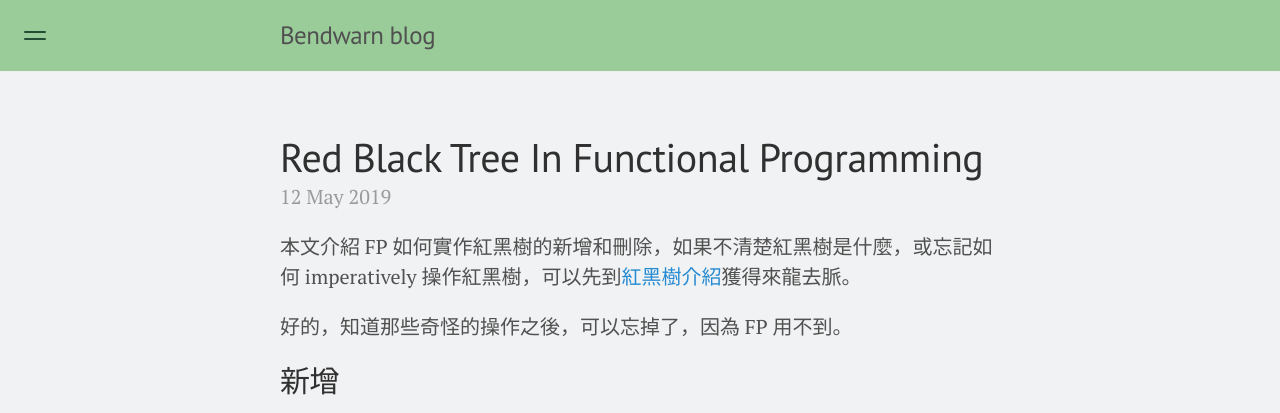
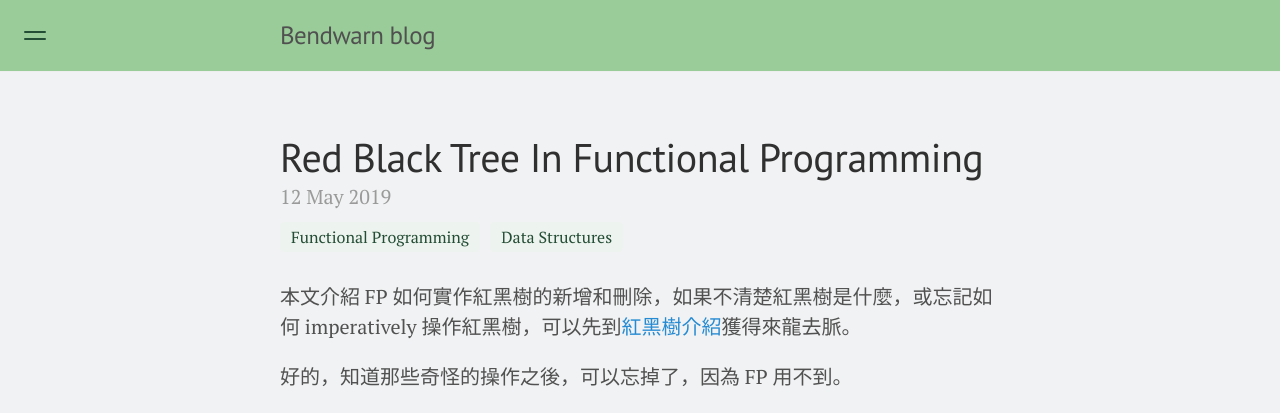
Before and after one commit to bendwarn/bendwarn.github.io, a Jekyll site: the page built from _posts/2019-05-12-red-black-tree-in-FP.md, in a window 1280 px wide. Shown: the top 413 px of the page. Built offline with Jekyll 4.4.1, drawn with Linux system fonts in a browser that asks for light colours; comment, search, counter and statistics services are not loaded.

Commit message:
Add post tags and tag navigation

```diff
--- a/_includes/sidebar.html
+++ b/_includes/sidebar.html
@@ -30,6 +30,10 @@
       <svg viewBox="0 0 24 24" fill="none" stroke="currentColor" stroke-width="1.8" stroke-linecap="round" stroke-linejoin="round" aria-hidden="true" focusable="false"><path d="M3 12a9 9 0 1 0 2.6-6.4L3 8"></path><path d="M3 3v5h5M12 7v5l3.5 2"></path></svg>
       歷史
     </a>
+    <a class="sidebar-nav-item{% if page.url == '/tags/' %} active{% endif %}" href="{{ '/tags/' | relative_url }}"{% if page.url == '/tags/' %} aria-current="page"{% endif %}>
+      <svg viewBox="0 0 24 24" fill="none" stroke="currentColor" stroke-width="1.8" stroke-linecap="round" stroke-linejoin="round" aria-hidden="true" focusable="false"><path d="M20 13 13 20 3 10V3h7l10 10Z"></path><circle cx="7.5" cy="7.5" r="1"></circle></svg>
+      標籤
+    </a>
   </nav>
 
   <div class="sidebar-secondary">
--- a/_layouts/post.html
+++ b/_layouts/post.html
@@ -5,6 +5,14 @@ layout: default
 <div class="post">
   <h1 class="post-title">{{ page.title }}</h1>
   <span class="post-date">{{ page.date | date_to_string }}</span>
+  {% if page.tags.size > 0 %}
+  <div class="post-tags" aria-label="文章標籤">
+    {% for tag in page.tags %}
+      {% assign tag_id = tag | url_encode %}
+      <a href="{{ '/tags/' | relative_url }}#tag-{{ tag_id | url_encode }}">{{ tag | escape }}</a>
+    {% endfor %}
+  </div>
+  {% endif %}
   {{ content }}
 </div>
 
--- a/_posts/2019-05-12-red-black-tree-in-FP.md
+++ b/_posts/2019-05-12-red-black-tree-in-FP.md
@@ -2,6 +2,7 @@
 layout: post
 comments: true
 title: Red Black Tree In Functional Programming
+tags: [Functional Programming, Data Structures]
 ---
 本文介紹 FP 如何實作紅黑樹的新增和刪除，如果不清楚紅黑樹是什麼，或忘記如何 imperatively 操作紅黑樹，可以先到[紅黑樹介紹](https://alrightchiu.github.io/SecondRound/red-black-tree-introjian-jie.html)獲得來龍去脈。
 
--- a/public/css/main.sass
+++ b/public/css/main.sass
@@ -20,6 +20,23 @@
 
 .konosuba
   font-family: konosuba
+
+.post-tags
+  display: flex
+  flex-wrap: wrap
+  gap: .5rem
+  margin: -.5rem 0 1.5rem
+
+.post-tags a
+  padding: .15rem .55rem
+  border-radius: .25rem
+  background: #edf3ee
+  color: #244d35
+  font-size: .8rem
+
+.tag-section
+  margin-top: 2rem
+  scroll-margin-top: 1rem
 
 // Keep the control available to keyboard and assistive technology users.
 .sidebar-checkbox
```
Also changed, not shown: tags.html (added, +27 -0 lines), README.md.
